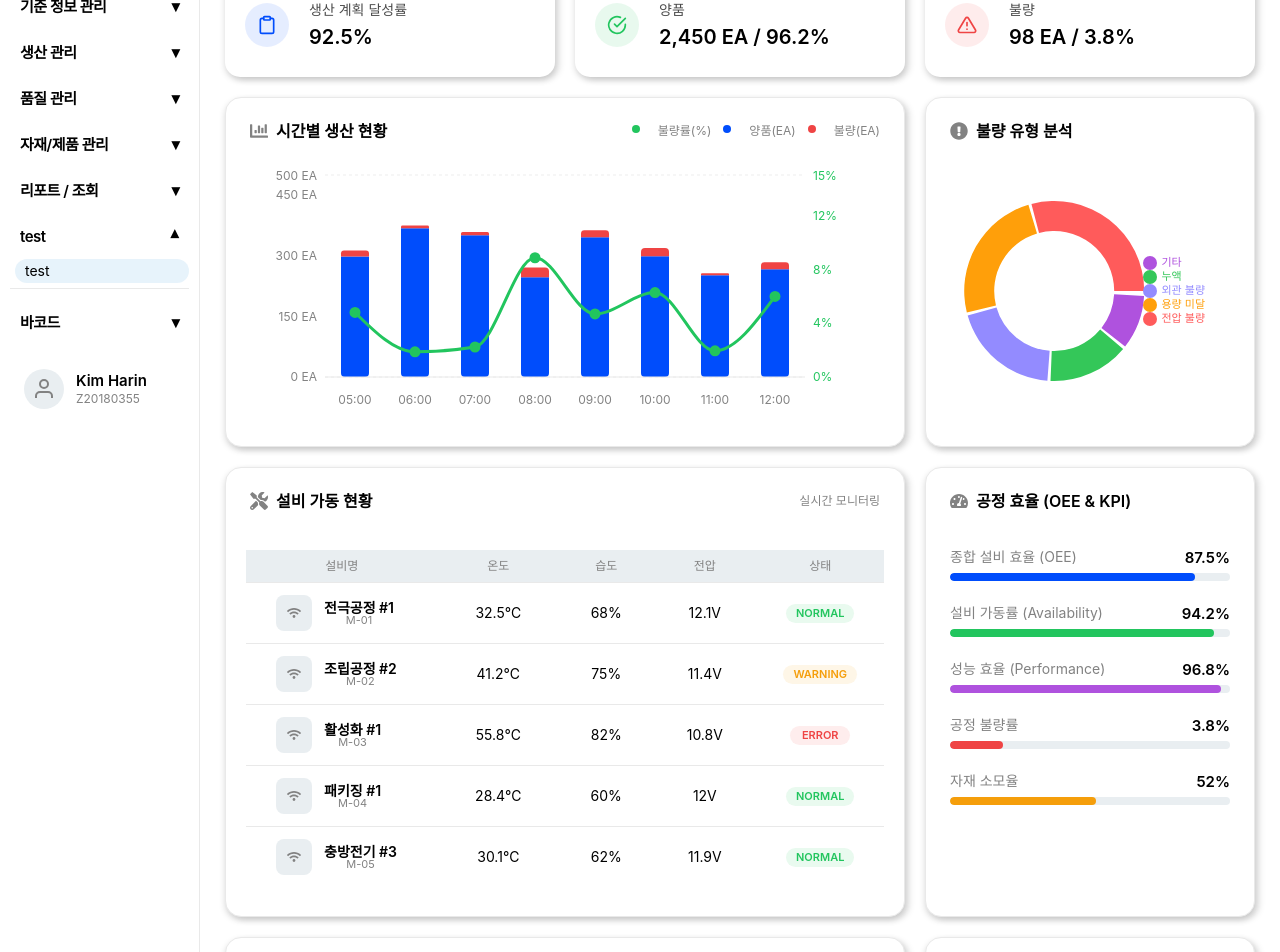
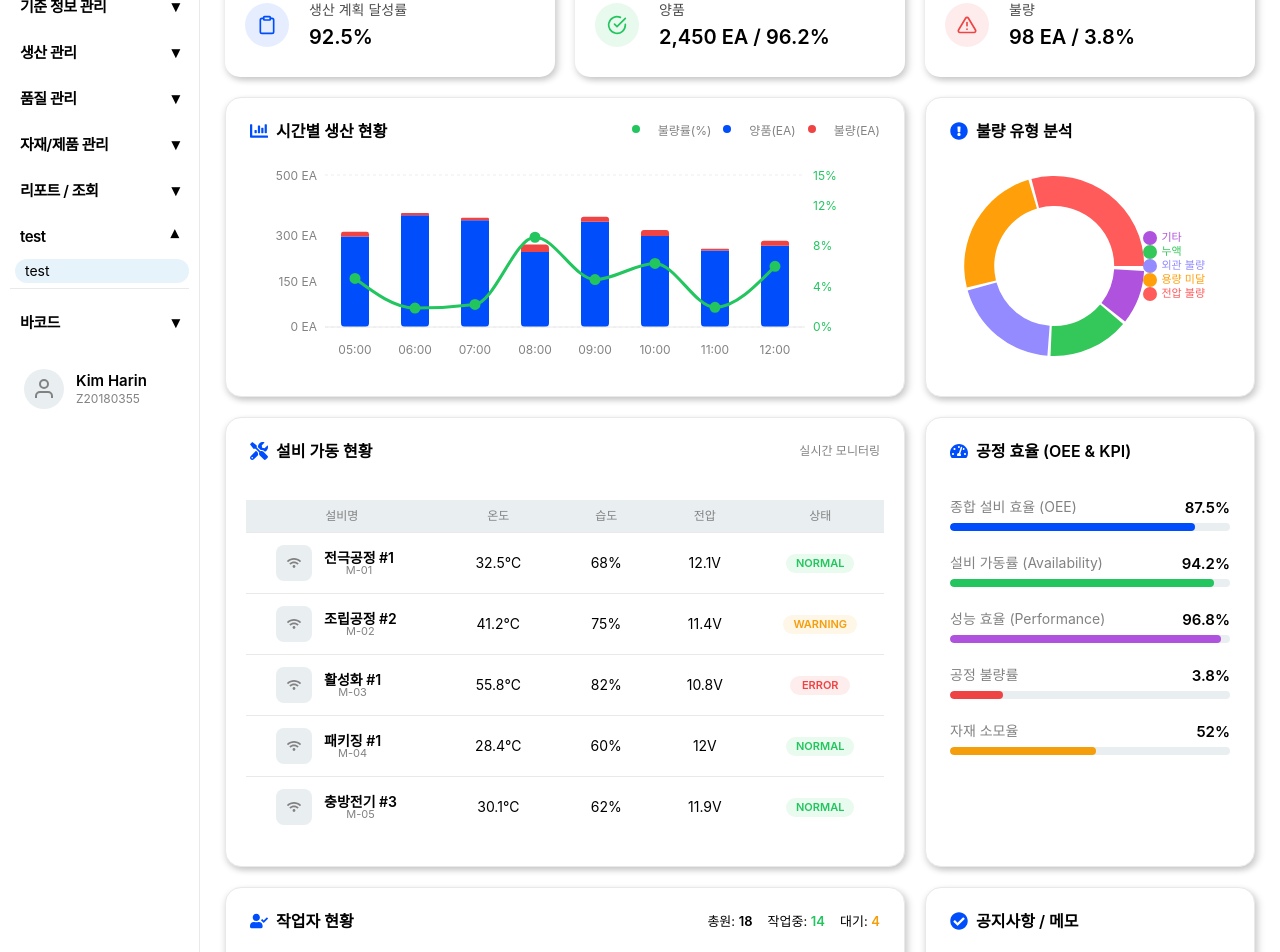
Before and after one commit to mes-team-2/React, a React (Create React App) app: page /mes/test in a window 1280 px wide. Shown: the part 160-1112 px from the top of the page. Built offline with nearby package versions, Linux system fonts and the light colour scheme; sample sign-in values are in the browser's storage.

Commit message:
테스트 대시보드 아이콘 색상 바꿈

```diff
--- a/src/pages/Test.js
+++ b/src/pages/Test.js
@@ -232,7 +232,7 @@ export default function Dashboard() {
         <ChartCard $colSpan={2}>
           <CardHeader>
             <CardHeaderTitle>
-              <FaChartBar />
+              <FaChartBar style={{ color: "var(--main)" }} />
               <span>시간별 생산 현황</span>
             </CardHeaderTitle>
             <div className="legend">
@@ -331,7 +331,7 @@ export default function Dashboard() {
         <ChartCard>
           <CardHeader>
             <CardHeaderTitle>
-              <FaExclamationCircle />
+              <FaExclamationCircle style={{ color: "var(--main)" }} />
               <span>불량 유형 분석</span>
             </CardHeaderTitle>
           </CardHeader>
@@ -371,7 +371,7 @@ export default function Dashboard() {
         <ListCard $colSpan={2}>
           <CardHeader>
             <CardHeaderTitle>
-              <FaTools />
+              <FaTools style={{ color: "var(--main)" }} />
               <span>설비 가동 현황</span>
             </CardHeaderTitle>
             <HeaderSubText>실시간 모니터링</HeaderSubText>
@@ -417,7 +417,7 @@ export default function Dashboard() {
         <WidgetCard>
           <CardHeader>
             <CardHeaderTitle>
-              <FaTachometerAlt />
+              <FaTachometerAlt style={{ color: "var(--main)" }} />
               <span>공정 효율 (OEE & KPI)</span>
             </CardHeaderTitle>
           </CardHeader>
@@ -479,7 +479,7 @@ export default function Dashboard() {
         <ListCard $colSpan={2}>
           <CardHeader>
             <CardHeaderTitle>
-              <FaUserCheck />
+              <FaUserCheck style={{ color: "var(--main)" }} />
               <span>작업자 현황</span>
             </CardHeaderTitle>
             <WorkerSummary>
@@ -531,7 +531,7 @@ export default function Dashboard() {
         <WidgetCard>
           <CardHeader>
             <CardHeaderTitle>
-              <FaCheckCircle />
+              <FaCheckCircle style={{ color: "var(--main)" }} />
               <span>공지사항 / 메모</span>
             </CardHeaderTitle>
           </CardHeader>
@@ -616,7 +616,7 @@ const TopSummaryGrid = styled.div`
 const MainDashboardGrid = styled.div`
   display: grid;
   grid-template-columns: repeat(3, 1fr);
-  grid-template-rows: 350px 450px 350px;
+  grid-template-rows: 300px 450px 350px;
   gap: 20px;
   @media (max-width: 1200px) {
     grid-template-columns: 1fr;
```
